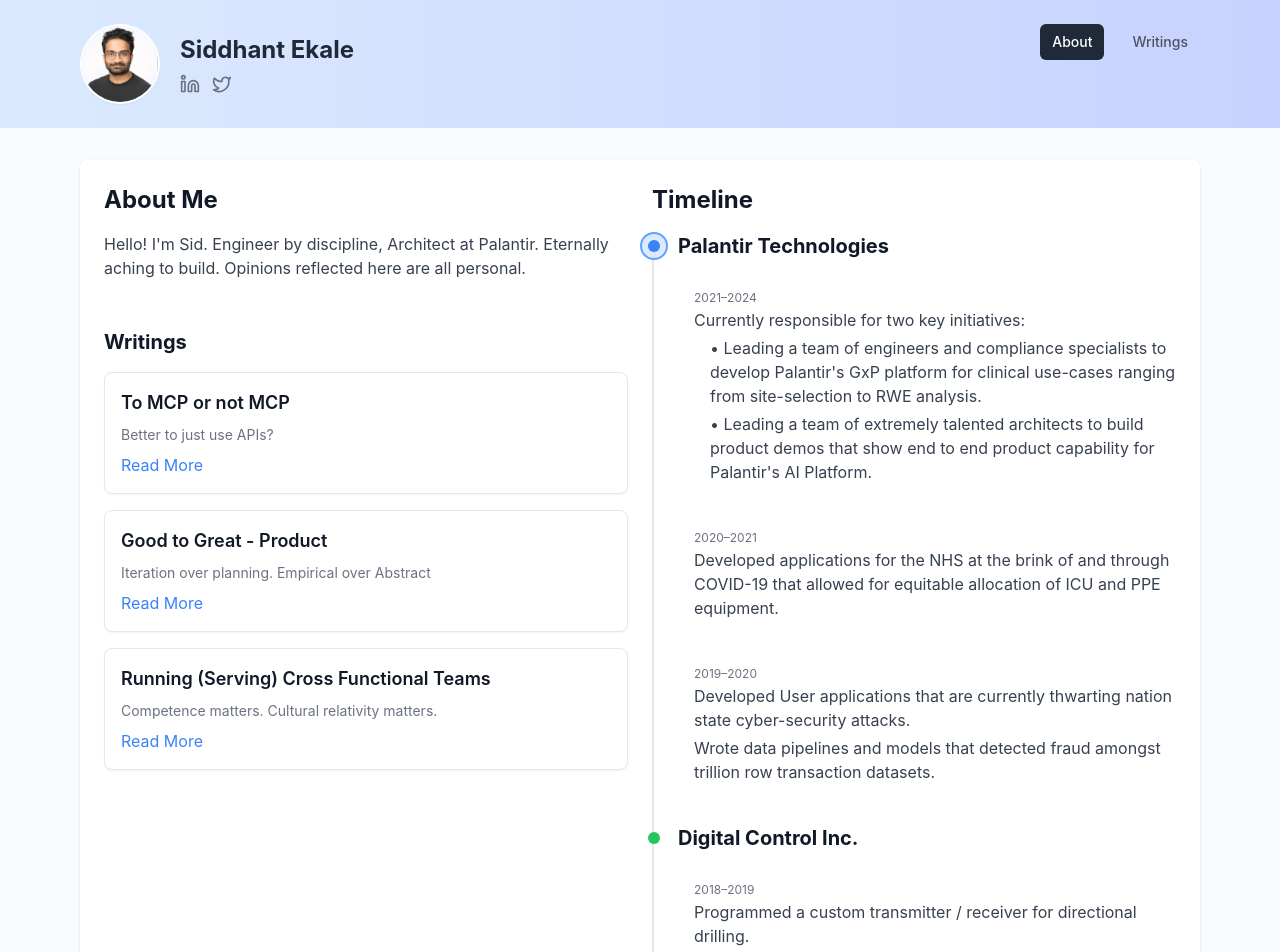
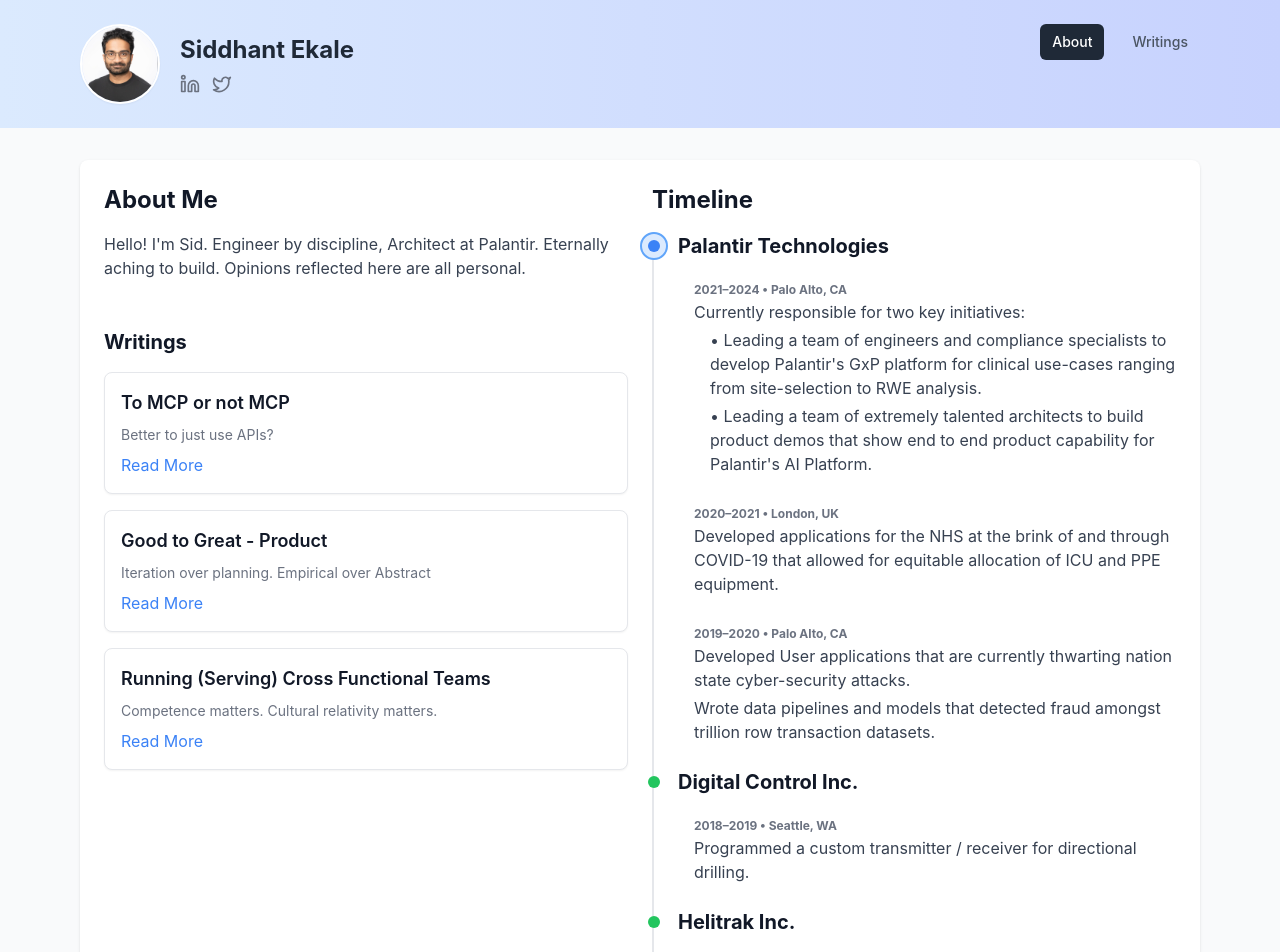
Before and after one commit to siddhantekale/siddhantekale, a React (Create React App) app: page / in a window 1280 px wide. Shown: the top 952 px of the page. Built offline with nearby package versions, Linux system fonts and the light colour scheme.

Commit message:
stylistic changes

```diff
--- a/src/PersonalWebsite.js
+++ b/src/PersonalWebsite.js
@@ -151,15 +151,15 @@
                   <h2 className="text-2xl font-bold text-gray-900 mb-4">Timeline</h2>
                   <div className="relative border-l-2 border-gray-200 pl-6">
                     {/* Palantir Technologies Header */}
-                    <div className="mb-6">
+                    <div className="mb-4">
                       <div className="absolute -left-3.5 w-7 h-7 bg-blue-100 border-2 border-blue-400 rounded-full flex items-center justify-center">
                         <span className="w-3 h-3 bg-blue-500 rounded-full"></span>
                       </div>
                       <h4 className="text-xl font-bold text-gray-900">Palantir Technologies</h4>
                     </div>
                     {/* 2021-2024 Sub-nodes */}
-                    <div className="mb-10 ml-4">
-                      <span className="text-xs text-gray-500">2021–2024</span>
+                    <div className="mb-6 ml-4">
+                      <span className="text-xs text-gray-500 font-bold">2021–2024 • Palo Alto, CA</span>
                       <div className="space-y-4">
                         <div>
                           <p className="text-gray-700 mb-1">Currently responsible for two key initiatives:</p>
@@ -171,30 +171,30 @@
                       </div>
                     </div>
                     {/* 2020-2021 Sub-node */}
-                    <div className="mb-10 ml-4">
-                      <span className="text-xs text-gray-500">2020–2021</span>
+                    <div className="mb-6 ml-4">
+                      <span className="text-xs text-gray-500 font-bold">2020–2021 • London, UK</span>
                       <p className="text-gray-700 mb-1">Developed applications for the NHS at the brink of and through COVID-19 that allowed for equitable allocation of ICU and PPE equipment.</p>
                     </div>
                     {/* 2019-2020 Sub-node */}
-                    <div className="mb-10 ml-4">
-                      <span className="text-xs text-gray-500">2019–2020</span>
+                    <div className="mb-6 ml-4">
+                      <span className="text-xs text-gray-500 font-bold">2019–2020 • Palo Alto, CA</span>
                       <p className="text-gray-700 mb-1">Developed User applications that are currently thwarting nation state cyber-security attacks.</p>
                       <p className="text-gray-700 mb-1">Wrote data pipelines and models that detected fraud amongst trillion row transaction datasets.</p>
                     </div>
                     {/* Digital Control Inc. Header */}
-                    <div className="mb-6">
+                    <div className="mb-4">
                       <div className="absolute -left-3.5 w-7 h-7 b rounded-full flex items-center justify-center">
                         <span className="w-3 h-3 bg-green-500 rounded-full"></span>
                       </div>
                       <h4 className="text-xl font-bold text-gray-900">Digital Control Inc.</h4>
                     </div>
                     {/* 2018-2019 Sub-node */}
-                    <div className="mb-10 ml-4">
-                      <span className="text-xs text-gray-500">2018–2019</span>
+                    <div className="mb-6 ml-4">
+                      <span className="text-xs text-gray-500 font-bold">2018–2019 • Seattle, WA</span>
                       <p className="text-gray-700 mb-1">Programmed a custom transmitter / receiver for directional drilling.</p>
                     </div>
                     {/* Helitrak Inc. Header */}
-                    <div className="mb-6">
+                    <div className="mb-4">
                       <div className="absolute -left-3.5 w-7 h-7 rounded-full flex items-center justify-center">
                         <span className="w-3 h-3 bg-green-500 rounded-full"></span>
                       </div>
@@ -202,7 +202,7 @@
                     </div>
                     {/* 2017-2018 Sub-node */}
                     <div className="ml-4">
-                      <span className="text-xs text-gray-500">2017–2018</span>
+                      <span className="text-xs text-gray-500 font-bold">2017–2018 • Gig Harbor, WA</span>
                       <p className="text-gray-700 mb-1">Programmed Autopilots and Safety Trigger for the Collective for R22 and R44 Helicopters.</p>
                     </div>
                   </div>
```
